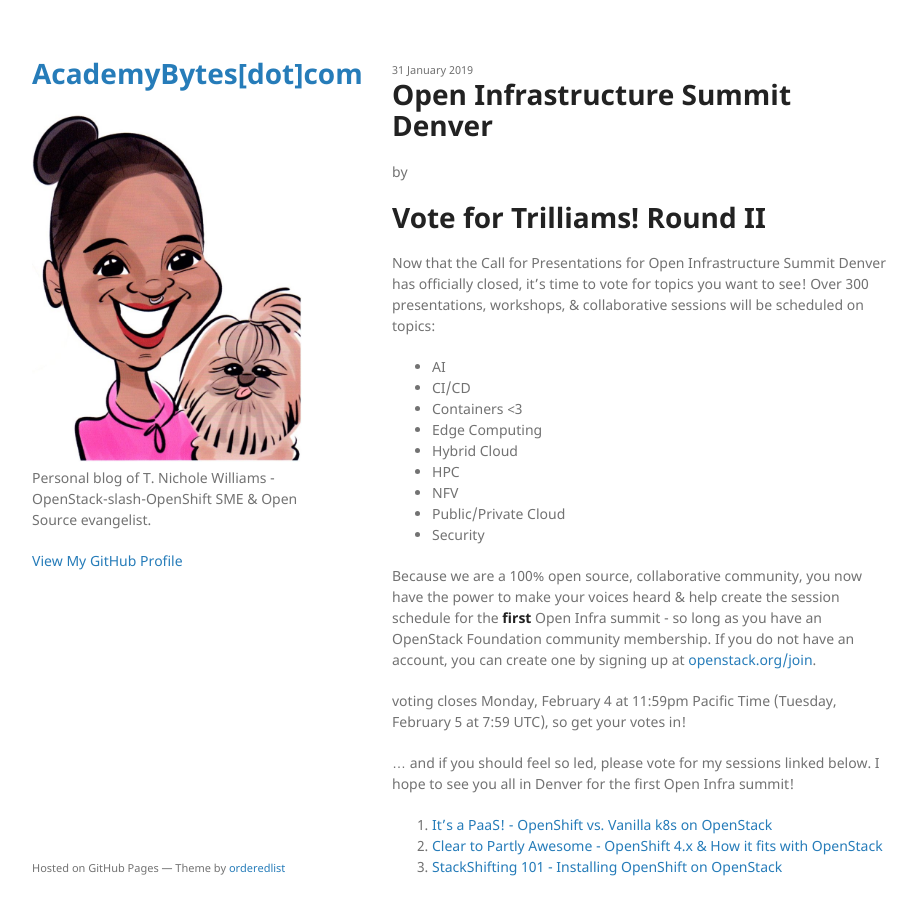
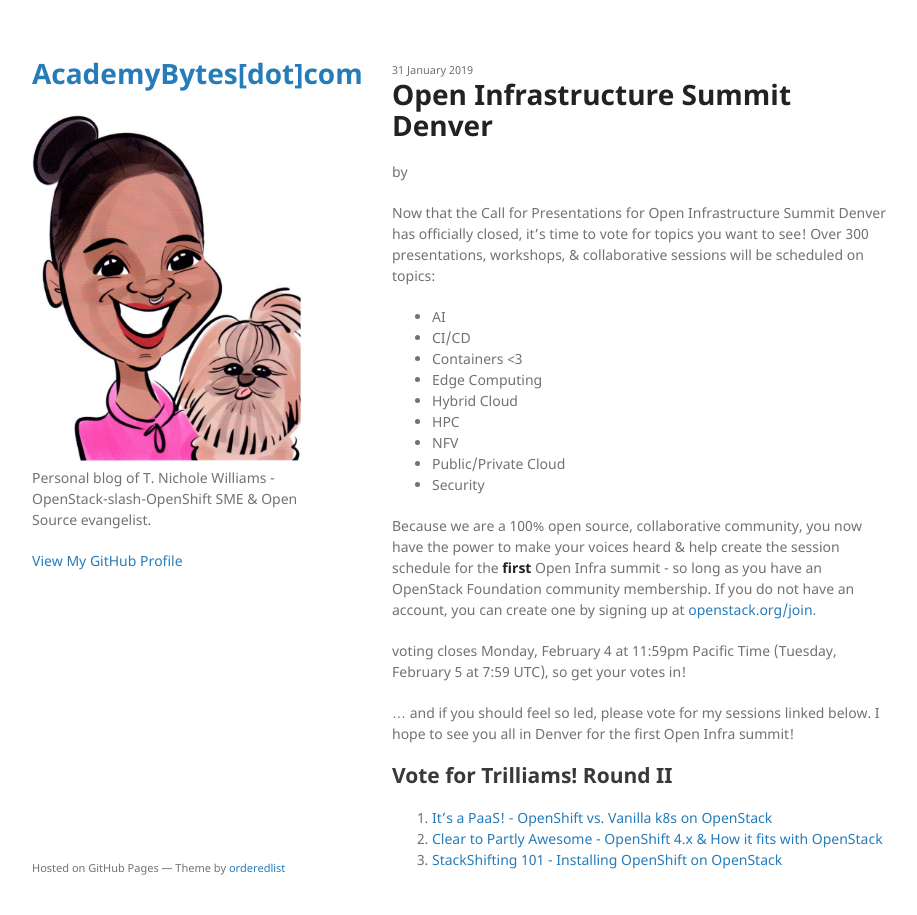
Before and after one commit to academybytes/academybytes.github.io, a Jekyll site: the page built from 2019-01-31-denver-cfp.md, in a window 1280 px wide and 947 px high. Shown: the top 915 px of the window, without its empty margins (178-1095 px from the left). Built offline with Jekyll 4.4.1, drawn with Linux system fonts in a browser that asks for light colours; some of the changed lines change nothing that is shown.

Commit message:
format change on ois blog

```diff
--- a/2019-01-31-denver-cfp.md
+++ b/2019-01-31-denver-cfp.md
@@ -4,8 +4,6 @@
 date:   2019-01-31 13:01:50 -0600
 categories: openstack
 ---
-
-# Vote for Trilliams! Round II
 
 Now that the Call for Presentations for Open Infrastructure Summit Denver has officially closed, it's time to vote for topics you want to see! Over 300 presentations, workshops, & collaborative sessions will be scheduled on topics:
 
@@ -25,6 +23,8 @@
 
 ... and if you should feel so led, please vote for my sessions linked below. I hope to see you all in Denver for the first Open Infra summit!
 
+## Vote for Trilliams! Round II
+
 1. [It's a PaaS! - OpenShift vs. Vanilla k8s on OpenStack][issapaas]
 2. [Clear to Partly Awesome - OpenShift 4.x & How it fits with OpenStack][ocp4]
 3. [StackShifting 101 - Installing OpenShift on OpenStack][stackshift]
```
